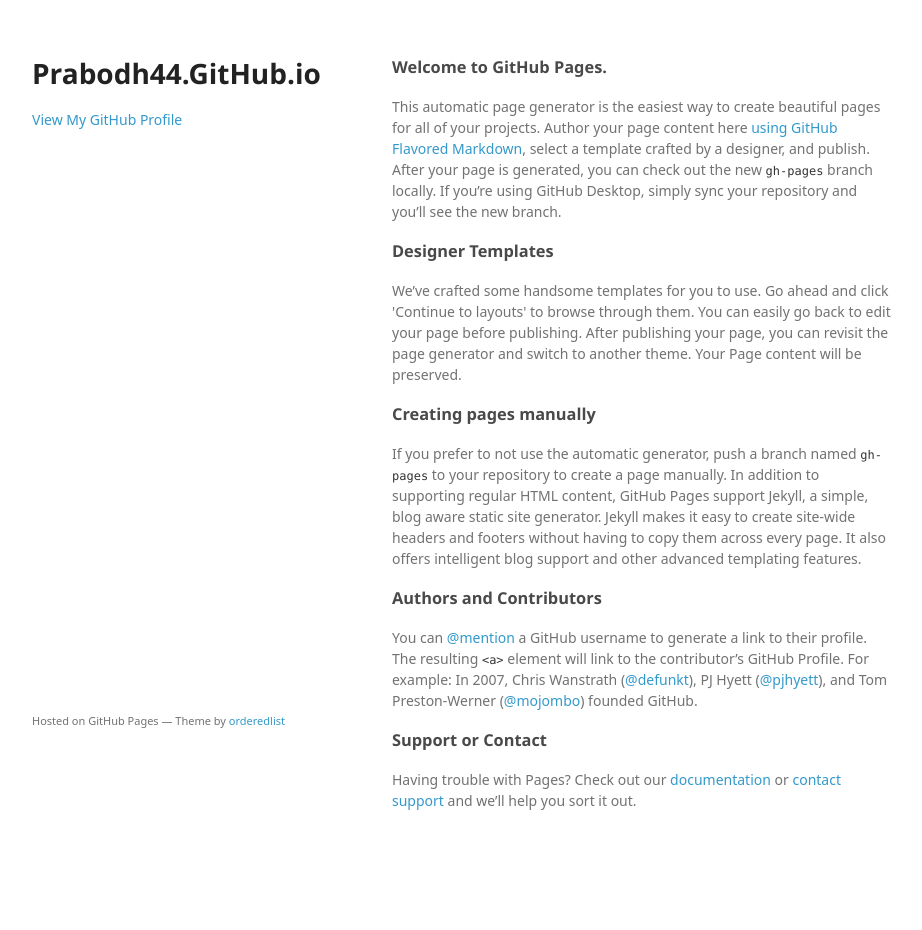
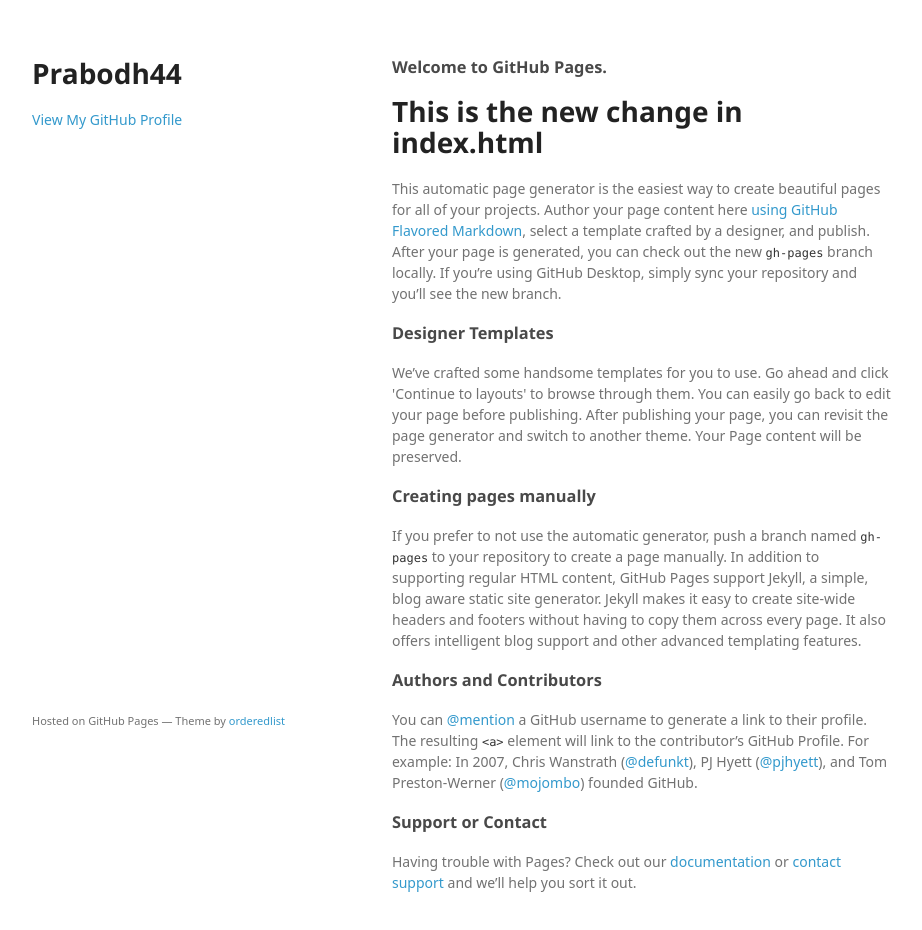
Before and after one commit to prabodh44/prabodh44.github.io, a plain HTML site: page index.html in a window 1280 px wide. Shown: the whole page, without its empty margins (178-1100 px from the left). Before the commit the page ends 881 px from the top, so only its background shows below. Drawn offline with Linux system fonts and the light colour scheme; a web font is replaced by a local one.

Commit message:
This is the changes made for a demo

```diff
--- a/index.html
+++ b/index.html
@@ -15,7 +15,7 @@
   <body>
     <div class="wrapper">
       <header>
-        <h1>Prabodh44.GitHub.io</h1>
+        <h1>Prabodh44</h1>
         <p></p>
 
 
@@ -24,7 +24,11 @@
       </header>
       <section>
         <h3>
-<a id="welcome-to-github-pages" class="anchor" href="#welcome-to-github-pages" aria-hidden="true"><span aria-hidden="true" class="octicon octicon-link"></span></a>Welcome to GitHub Pages.</h3>
+
+
+		<a id="welcome-to-github-pages" class="anchor" href="#welcome-to-github-pages" aria-hidden="true"><span aria-hidden="true" class="octicon octicon-link"></span></a>Welcome to GitHub Pages.</h3>
+
+		<h1> This is the new change in index.html </h1>
 
 <p>This automatic page generator is the easiest way to create beautiful pages for all of your projects. Author your page content here <a href="https://guides.github.com/features/mastering-markdown/">using GitHub Flavored Markdown</a>, select a template crafted by a designer, and publish. After your page is generated, you can check out the new <code>gh-pages</code> branch locally. If you’re using GitHub Desktop, simply sync your repository and you’ll see the new branch.</p>
 
```
